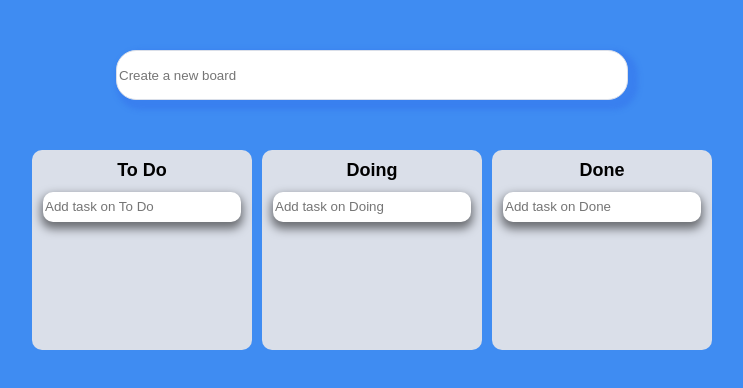
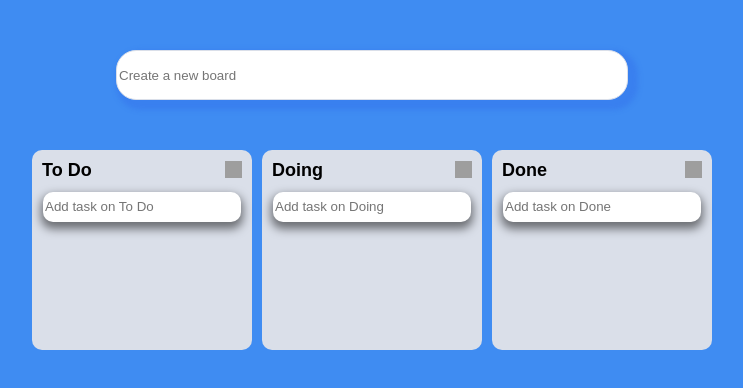
Before and after one commit to devkmins/react_trello, a React (Create React App) app: page / in a window 1280 px wide. Shown: the top 388 px of the page, without its empty margins (268-1011 px from the left). Built offline with nearby package versions, Linux system fonts and the light colour scheme; grey boxes are pictures that could not be loaded.

Commit message:
Board 제거 버튼 추가

```diff
--- a/src/Components/Board.tsx
+++ b/src/Components/Board.tsx
@@ -4,6 +4,7 @@ import DraggableCard from "./DraggableCard";
 import { useForm } from "react-hook-form";
 import { ITodo, toDoState } from "../atoms";
 import { useSetRecoilState } from "recoil";
+import RemoveBoard from "./RemoveBoard";
 
 const Wrapper = styled.div`
   display: flex;
@@ -13,6 +14,13 @@ const Wrapper = styled.div`
   border-radius: 10px;
   min-height: 200px;
   margin-bottom: 25px;
+`;
+
+const Header = styled.header`
+  display: flex;
+  justify-content: space-between;
+  align-items: center;
+  margin: 0px 10px;
 `;
 
 const Title = styled.h2`
@@ -93,7 +101,10 @@ function Board({ toDos, boardId }: IBoardProps) {
 
   return (
     <Wrapper>
-      <Title>{boardId}</Title>
+      <Header>
+        <Title>{boardId}</Title>
+        <RemoveBoard boardId={boardId} />
+      </Header>
       <Form onSubmit={handleSubmit(onValid)}>
         <Input
           {...register("toDo", { required: true })}
--- a/src/Components/DraggableCard.tsx
+++ b/src/Components/DraggableCard.tsx
@@ -47,7 +47,7 @@ function DraggableCard({
 }: IDraggableCardProps) {
   const setToDos = useSetRecoilState(toDoState);
 
-  const onRemove = (event: React.MouseEvent<HTMLButtonElement>) => {
+  const onRemove = () => {
     setToDos((prevData) => {
       const copyData = { ...prevData };
       const filterData = copyData[boardId].filter((elem) => elem.id !== toDoId);
--- /dev/null
+++ b/src/Components/RemoveBoard.tsx
@@ -0,0 +1,49 @@
+import { useSetRecoilState } from "recoil";
+import styled from "styled-components";
+import { toDoState } from "../atoms";
+
+const RemoveBtn = styled.button`
+  background-color: transparent;
+  border: none;
+  padding: 0;
+  margin-bottom: 10px;
+
+  img {
+    width: 17px;
+    height: 17px;
+  }
+`;
+
+interface IRemoveBoardProps {
+  boardId: string;
+}
+
+function RemoveBoard({ boardId }: IRemoveBoardProps) {
+  const setBoards = useSetRecoilState(toDoState);
+
+  const onRemove = () => {
+    setBoards((prevBoards) => {
+      const copyBoards = { ...prevBoards };
+      delete copyBoards[boardId];
+
+      const updateBoards = {
+        ...copyBoards,
+      };
+
+      localStorage.setItem("toDos", JSON.stringify(updateBoards));
+
+      return updateBoards;
+    });
+  };
+
+  return (
+    <RemoveBtn onClick={onRemove}>
+      <img
+        src="https://img.icons8.com/material-outlined/24/filled-trash.png"
+        alt="filled-trash"
+      />
+    </RemoveBtn>
+  );
+}
+
+export default RemoveBoard;
```
